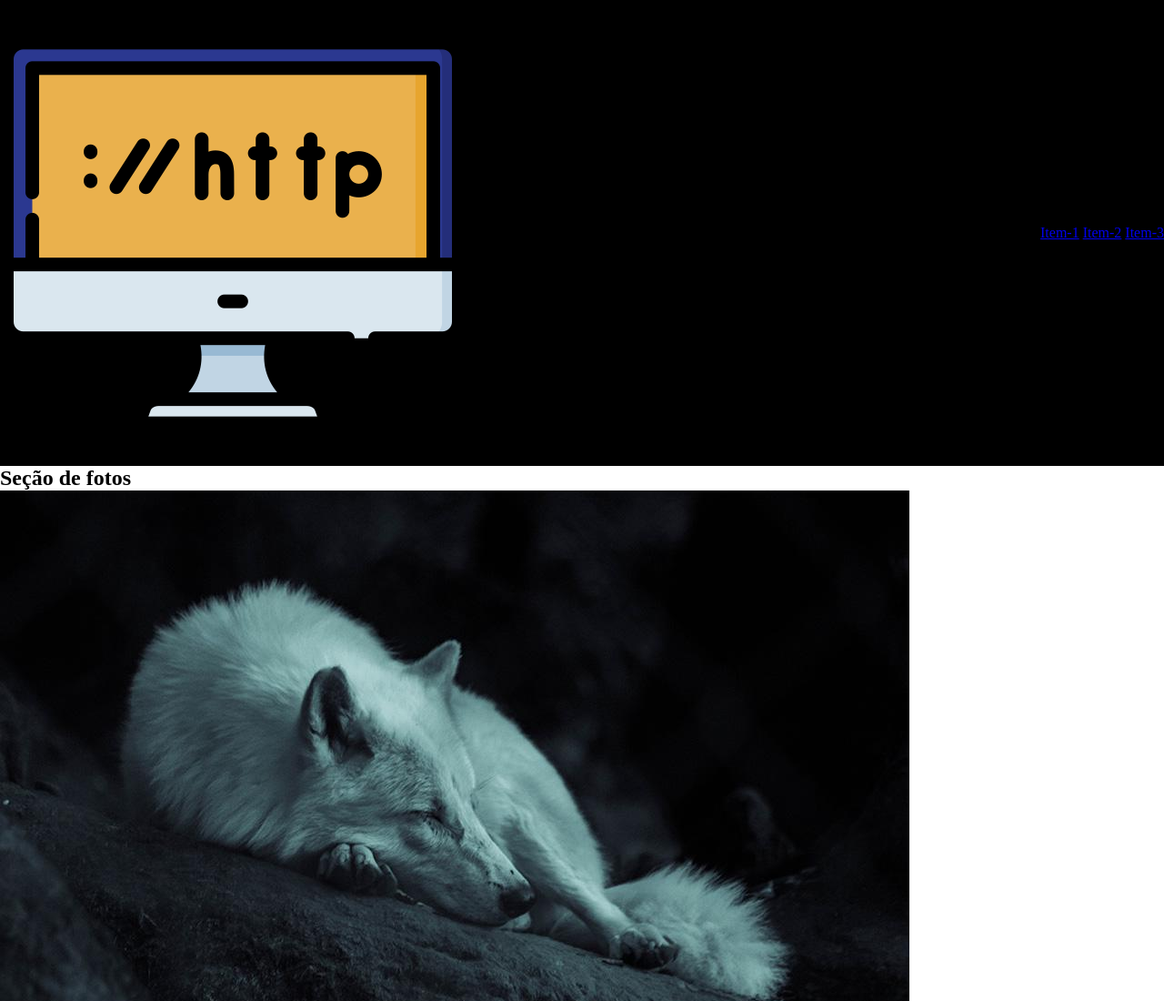
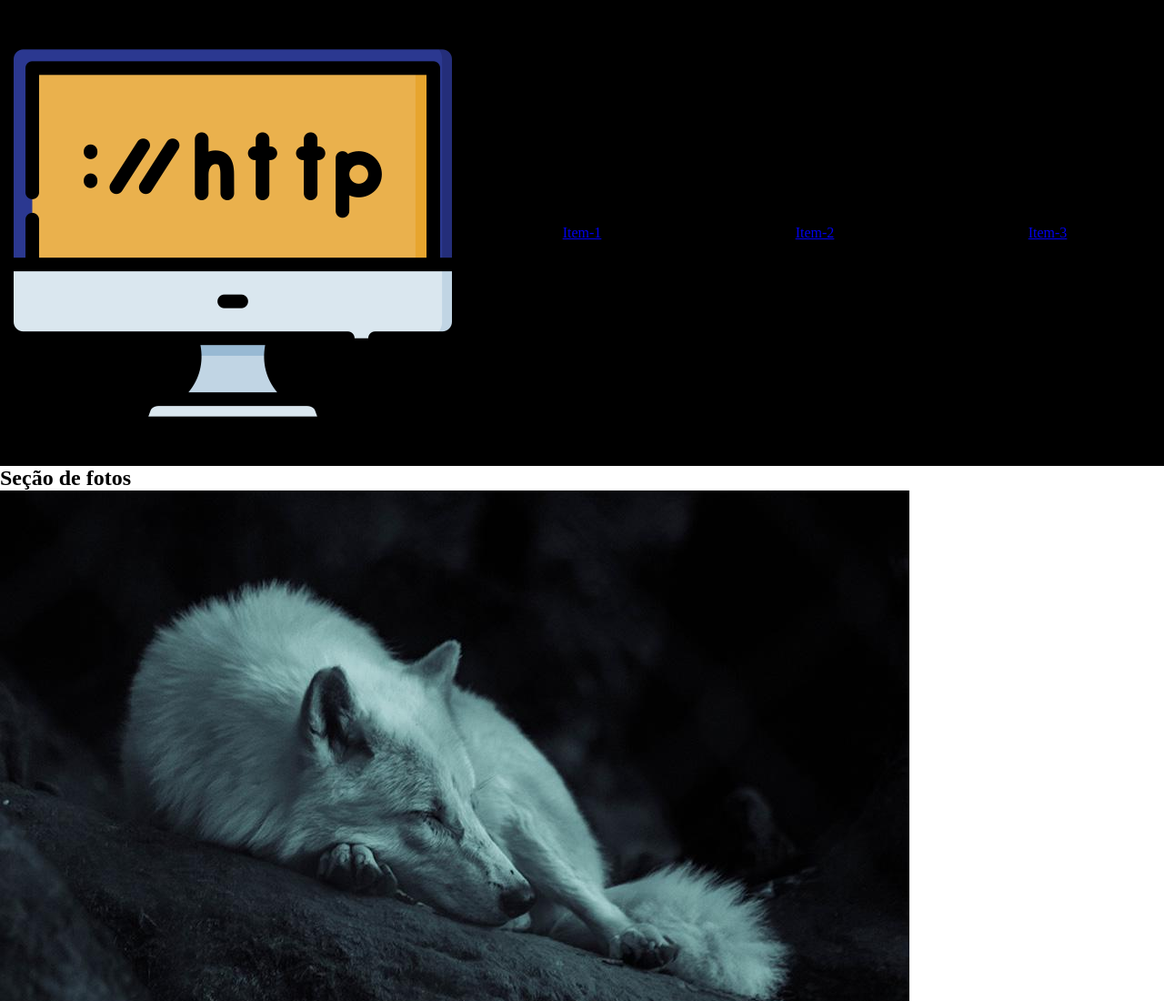
Before and after one commit to 1TDSPL-2023/rm99119, a plain HTML site: page index.html in a window 1280 px wide. Shown: the top 1100 px of the page at 91% size. Drawn offline with Linux system fonts and the light colour scheme.

Commit message:
estilos gerais da nav

```diff
--- a/css/style.css
+++ b/css/style.css
@@ -11,3 +11,12 @@
     flex-wrap: wrap;
     background-color: #000000;
 }
+
+.cabecalho nav{
+    display: flex;
+    justify-content: space-around;
+    width: 60%;
+    height: 100%;
+    flex-wrap: wrap;
+
+}
```
